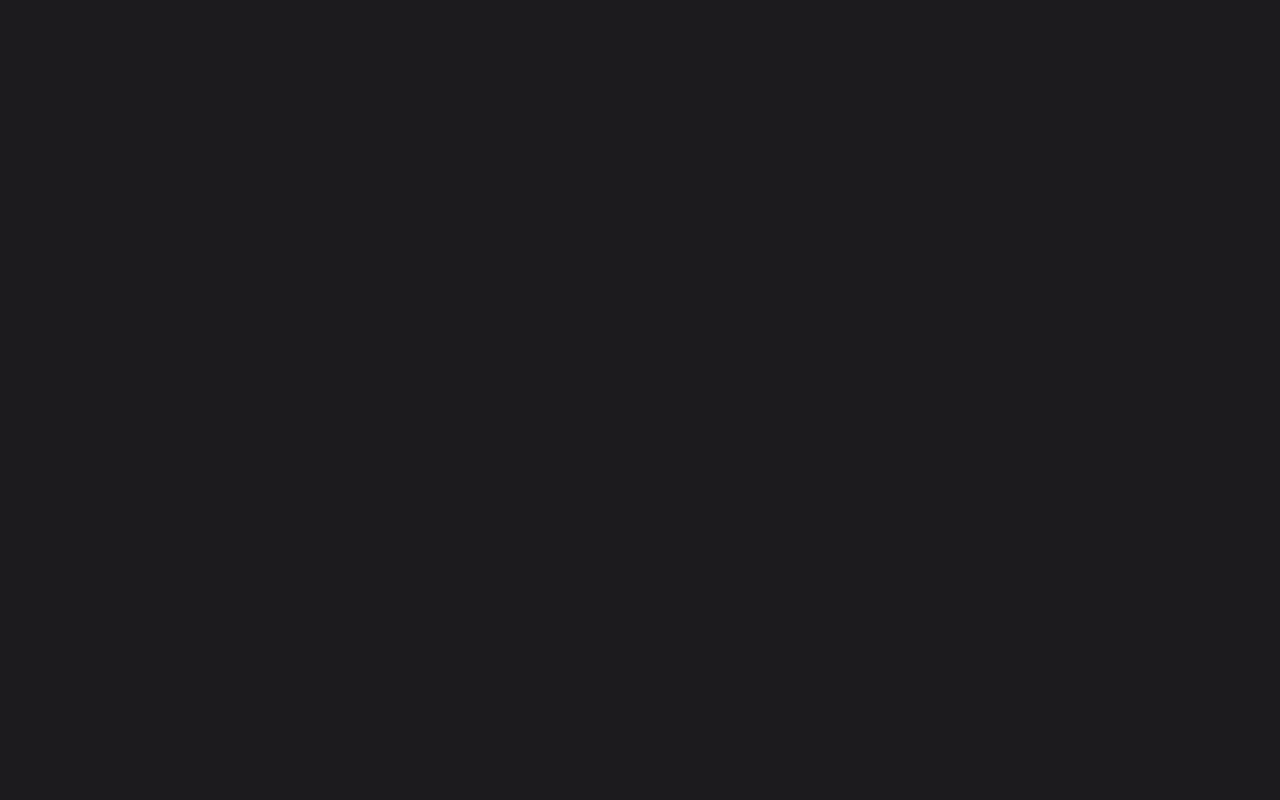
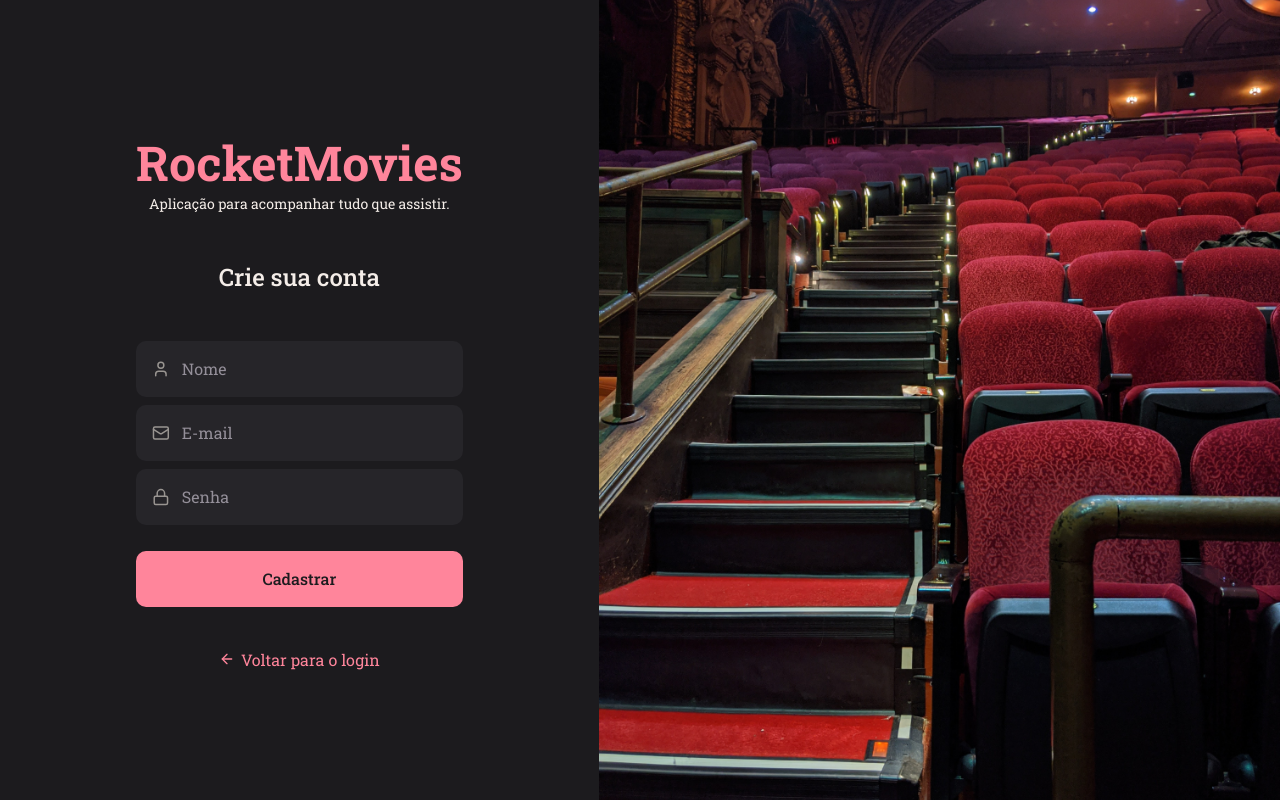
Before and after one commit to pcaldi/rocket-movie, a React (Vite) app: page /register in a window 1280 px wide. Before the commit this address had no page. Built offline with nearby package versions, Linux system fonts and the light colour scheme.

Commit message:
cadastrando o usuário no banco de dados

```diff
--- a/src/pages/SignUp/index.jsx
+++ b/src/pages/SignUp/index.jsx
@@ -1,13 +1,44 @@
+import { useState } from "react";
+
 import { LuMail, LuLock, LuUser, LuArrowLeft } from "react-icons/lu"
 
 import { Input } from "../../components/Input"
 import { Button } from "../../components/Button"
 
+import { api } from "../../services/api"
 
 import { BackgroundImage, Container, Form } from "./styles";
-import { Link } from "react-router-dom";
+import { Link, useNavigate } from "react-router-dom";
 
 export function SignUp() {
+  const [name, setName] = useState("");
+  const [email, setEmail] = useState("");
+  const [password, setPassword] = useState("");
+
+  const navigate = useNavigate()
+
+  function handleSignUp() {
+    // Verifico se foi preenchido todos os campos
+    if (!name || !email || !password) {
+      alert("Preencha todos os campos.");
+      return;
+    }
+
+    // Cadastro o usuário na api
+    api.post("/users", { name, email, password })
+      .then(() => {
+        alert("Cadastro realizado com sucesso!");
+        navigate("/");
+      })
+      .catch(error => {
+        if (error.response) {
+          alert(error.response.data.error);
+        } else {
+          alert("Ocorreu um erro ao cadastrar o usuário.");
+        }
+      });
+  }
+
   return (
     <Container>
       <Form>
@@ -20,21 +51,27 @@
           placeholder="Nome"
           type="text"
           icon={LuUser}
+          onChange={(e) => setName(e.target.value)}
         />
 
         <Input
           placeholder="E-mail"
           type="text"
           icon={LuMail}
+          onChange={(e) => setEmail(e.target.value)}
         />
 
         <Input
           placeholder="Senha"
           type="password"
           icon={LuLock}
+          onChange={(e) => setPassword(e.target.value)}
         />
 
-        <Button title="Cadastrar" />
+        <Button
+          title="Cadastrar"
+          onClick={handleSignUp}
+        />
 
         <footer>
           <Link to="/">
--- a/src/routes/index.jsx
+++ b/src/routes/index.jsx
@@ -1,12 +1,12 @@
 import { BrowserRouter } from "react-router-dom";
 
-import { AppRoutes } from "./app.routes";
-/* import { AuthRoutes } from "./auth.routes"; */
+/* import { AppRoutes } from "./app.routes"; */
+import { AuthRoutes } from "./auth.routes";
 
 export function Routes() {
   return (
     <BrowserRouter>
-      <AppRoutes />
+      <AuthRoutes />
     </BrowserRouter>
   )
 }
```
